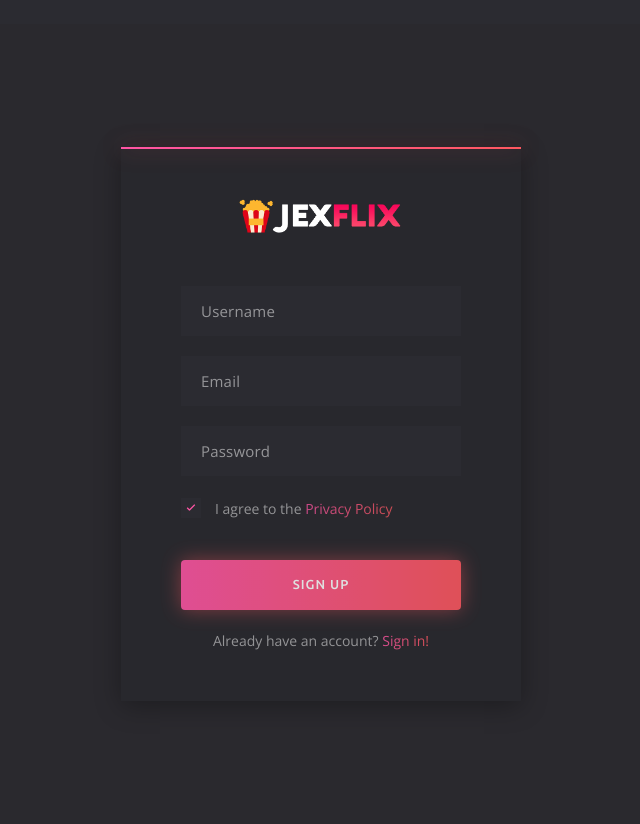
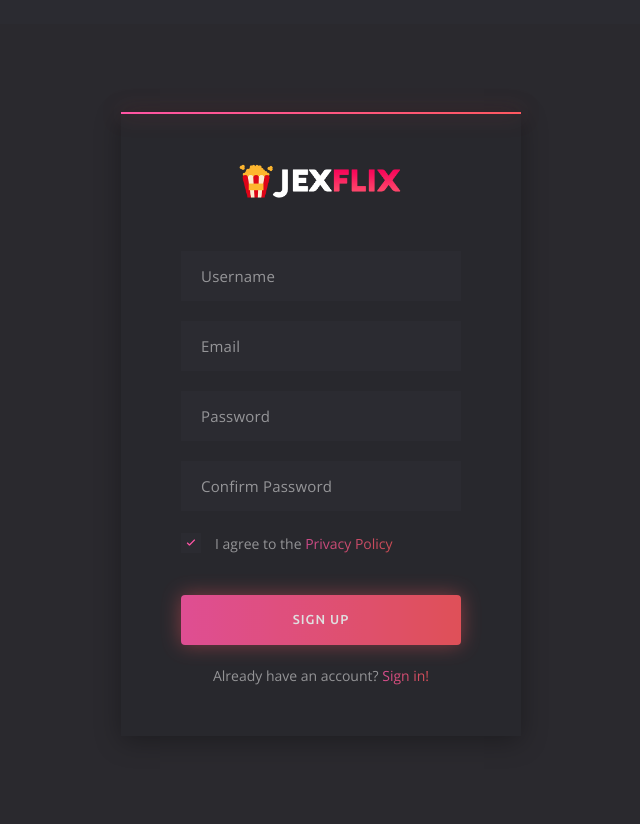
Before and after one commit to ooojustin/ByteSurf, a PHP site: page /register in a window 1280 px wide. Shown: the whole page, without its empty margins (319-959 px from the left). Run offline with PHP 8.4, Linux system fonts and the light colour scheme.

Commit message:
password confirm on register

```diff
--- a/www.jexflix.com/register/index.php
+++ b/www.jexflix.com/register/index.php
@@ -18,6 +18,8 @@
         $issue = 'That username is not available.';
     else if (get_user_by_email($_POST['email']))
     	$issue = 'Account already exists with that email address.';
+    else if ($_POST['password'] != $_POST['password_confirm'])
+        $issue = 'Passwords do not match';
 
     if (!isset($issue)) {
         create_account($_POST['username'], $_POST['email'], $_POST['password']);
@@ -93,6 +95,10 @@
 								<input type="password" class="sign__input" id="password" name="password" placeholder="Password">
 							</div>
 
+							<div class="sign__group">
+								<input type="password" class="sign__input" id="password_confirm" name="password_confirm" placeholder="Confirm Password">
+							</div>
+
 							<div class="sign__group sign__group--checkbox">
 								<input id="remember" name="remember" type="checkbox" checked="checked">
 								<label for="remember">I agree to the <a href="#">Privacy Policy</a></label>
```
